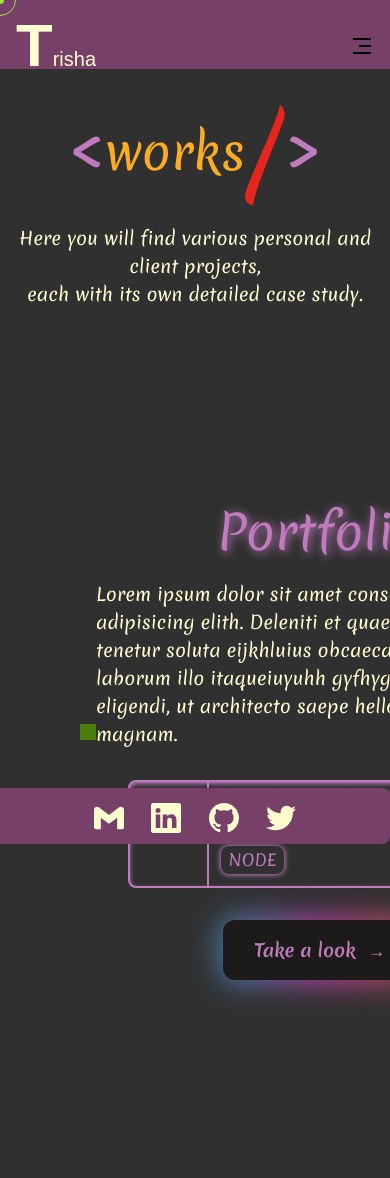
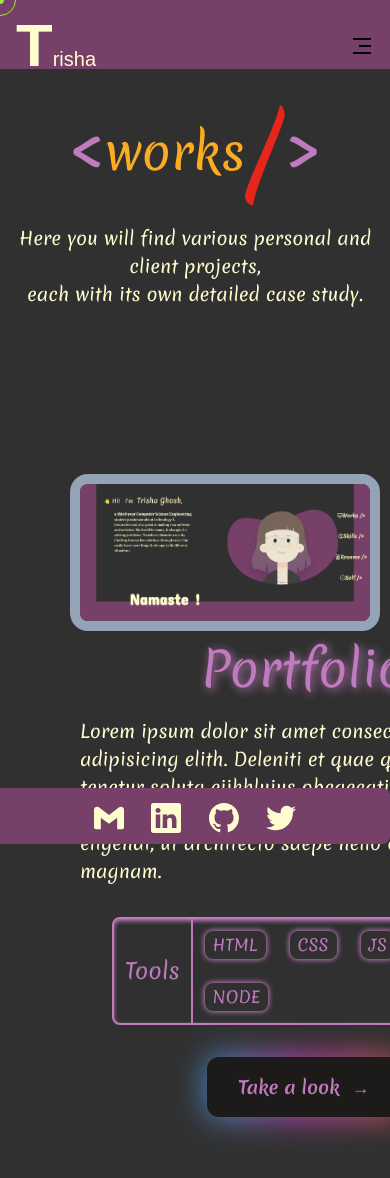
Before and after one commit to ghosh-trisha/Portfolio, a React (Vite) app: page /works in a window 390 px wide. Shown: the top 1178 px of the page. Before the commit the page ends 1076 px from the top, so only its background shows below. Built offline with nearby package versions, Linux system fonts and the light colour scheme; a web font is replaced by a local one.

Commit message:
commited

```diff
--- a/src/pages/Works.jsx
+++ b/src/pages/Works.jsx
@@ -10,13 +10,13 @@ import styled from "styled-components";
 
 const ImgContainer = styled.div`
   perspective: 800px;
-  @media(min-width: 1200px){
+  @media(min-width: 1000px){
    width: 37rem;
   }
 `
 
 const ImgLeft=styled.img`
-  @media(min-width: 1200px){
+  @media(min-width: 1000px){
 
     transform:rotateX(4deg) rotateY(29deg) rotateZ(-2deg) translateY(2rem);
 
@@ -63,7 +63,7 @@ function Works() {
 
       <div className="flex flex-col justify-center items-center bg-[#303030] pb-24 mt-24 pl-20 pr-5">
 
-        <div className='flex flex-row justify-around items-center  mt-20 w-full mx-10'>
+        <div className='flex flex-row justify-around items-center  mt-20 w-full mx-10 max-lg:flex-wrap'>
         {/* <Link><Tilt className="Tilt w-20 h-20 bg-[#774069] rounded-[20%] flex justify-center items-center text-[#FFFDD0] text-xl font-me hover:sw ml-0 shadow-c-purple" options={defaultOptions} style={{ height: 250, width: 250 }}>
         <div className='text-9xl'>🙂</div>
         </Tilt></Link> */}
@@ -73,7 +73,7 @@ function Works() {
           <ImgContainer className="flex justify-center items-center">
           <ImgLeft
             src={"/images/work/portfolio.png"}
-            className="w-[33.5rem] lg:hover:w-[40rem] duration-[800ms] border-8 border-lime-700"
+            className="w-[33.5rem] lg:hover:w-[40rem] duration-[800ms] lg:shadow-c-img-card-purple lg:hover:shadow-c-img-card-purple-hover max-lg:shadow-c-img-card rounded-lg transition-all"
             alt="project pic"
           />
           </ImgContainer>
--- a/tailwind.config.js
+++ b/tailwind.config.js
@@ -27,7 +27,10 @@ export default {
         // "c-purple":'0 0 20px #774069',
         "c-purple":'0 0 30px #FFFDD0',
         'c-gray': '-7px 33px 60px 10px #FFFDD0',
-        'c2-purple' : '0px 0px 5px 1px #C07ABE'
+        'c2-purple' : '0px 0px 5px 1px #C07ABE',
+        'c-img-card-purple': '-3px 10px 60px 10px #C07ABE',
+        'c-img-card-purple-hover': '5px 20px 60px 12px #C07ABE',
+        'c-img-card': '0 0px 0px 10px #94a3b8',
       },
       dropShadow:{
         "c-purple":'0 0 15px #FFFDD0',
```
Also changed, not shown: src/text.jsx (+41 -0 lines).
